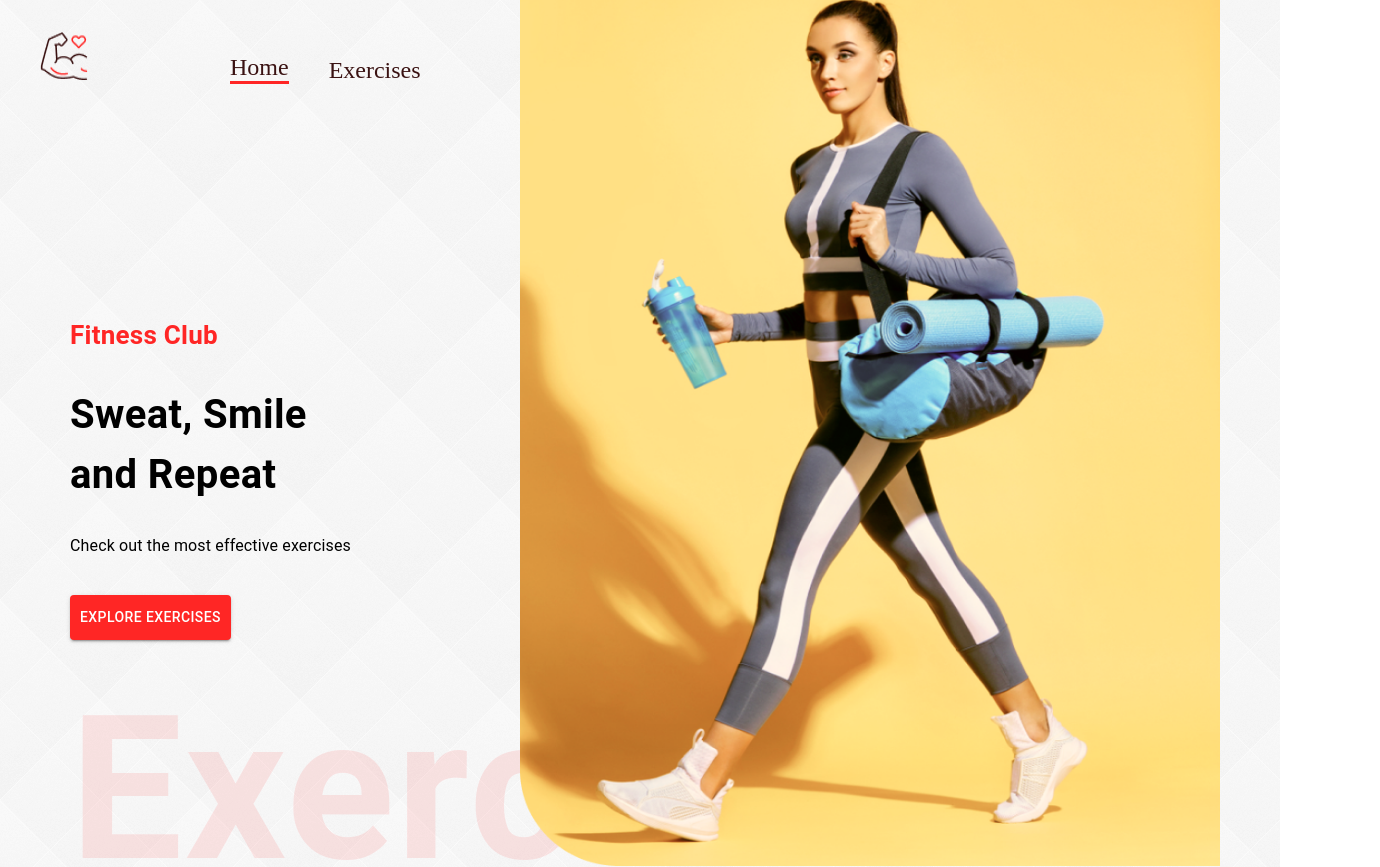
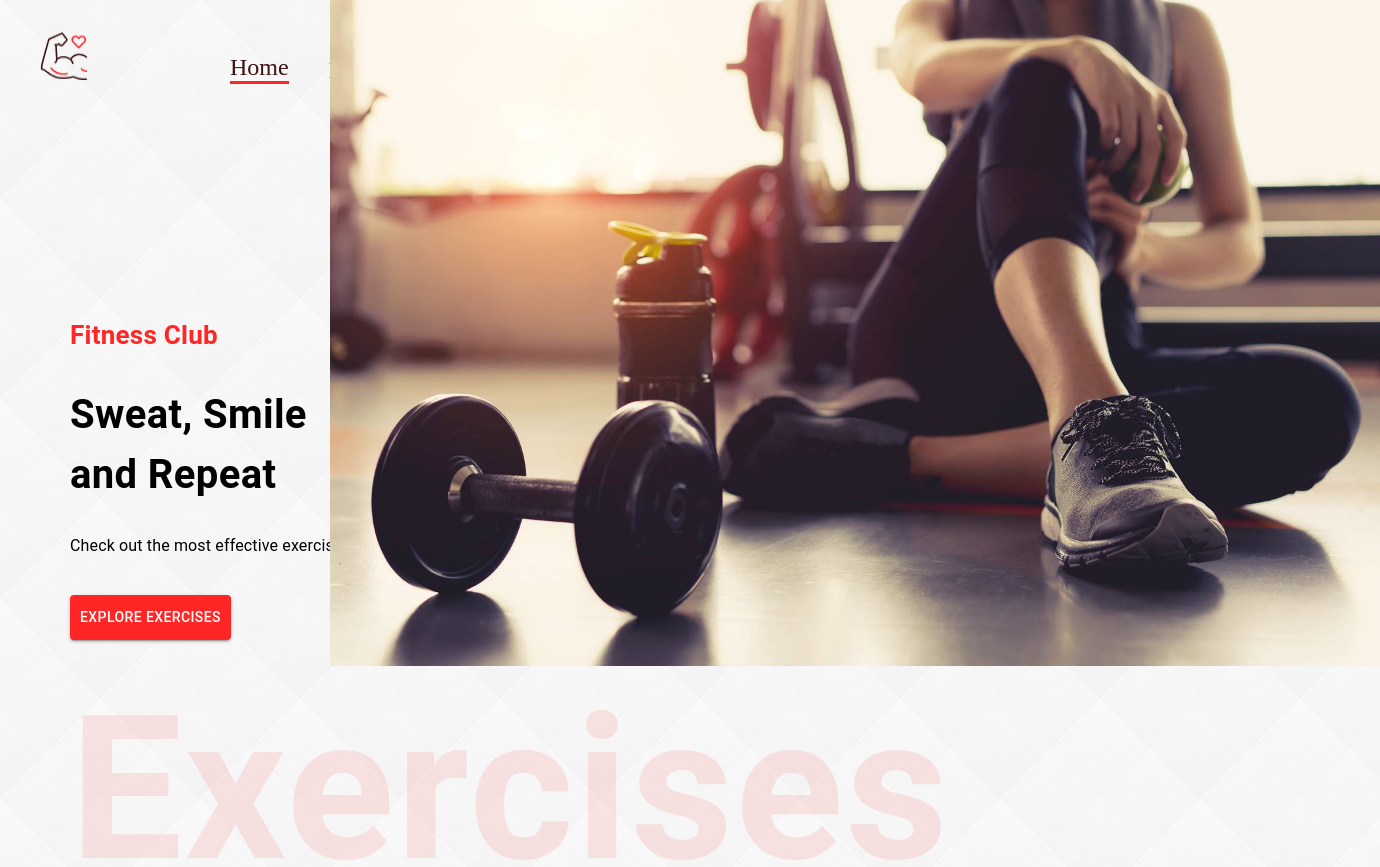
Before and after one commit to Ofir-Cohen-1/WorkouTime, a React (Create React App) app: page / in a window 1280 px wide. Shown: the top 867 px of the page, 1380 px wide, since content can reach past the window. Built offline with nearby package versions, Linux system fonts and the light colour scheme; no server answers.

Commit message:
Changed banner image

```diff
--- a/src/App.css
+++ b/src/App.css
@@ -13,9 +13,10 @@ body {
   position: absolute;
   right: 40px;
   top: 0px;
-  width: 700px;
-  height: 900px;
+  width: 1050px;
+  height: 700px;
   margin-top: -330px;
+ right:-120px;
 }
 
 @media screen and (max-width: 1200px) {
--- a/src/components/HeroBanner/HeroBanner.js
+++ b/src/components/HeroBanner/HeroBanner.js
@@ -1,6 +1,6 @@
 import React from "react";
 import { Box, Stack, Typography, Button } from "@mui/material";
-import HeroBannerImage from "../../assets/images/banner.png";
+import HeroBannerImage from "../../assets/images/workout-image.jpg";
 
 const HeroBanner = () => {
   return (
```
Also changed, not shown: src/assets/images/workout-image.jpg (added).
